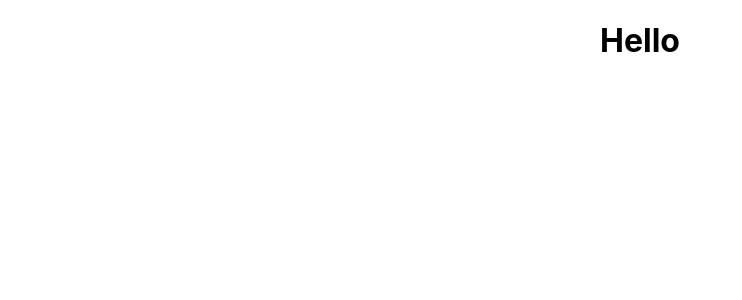
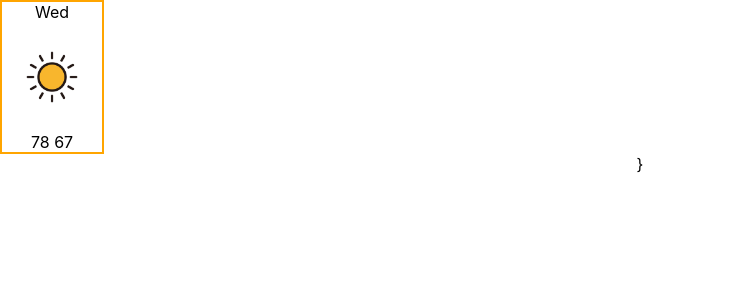
Before and after one commit to chloefullstack/weatherApp, a React (Create React App) app: page / in a window 1280 px wide. Shown: the top 300 px of the page, without its empty margins (0-742 px from the left). Built offline with nearby package versions, Linux system fonts and the light colour scheme.

Commit message:
add one weather

```diff
--- /dev/null
+++ b/src/Components/WeatherCard.css
@@ -0,0 +1,15 @@
+.card {
+    align-self: center;
+    border: 2px solid orange;
+    width: 100px;
+    height: 150px;
+    display: flex;
+    justify-content: center;
+    flex-direction: column;
+}
+
+img {
+    width: 80px;
+    height: 80px;
+    margin: auto;
+}
--- a/src/Components/WeatherCard.js
+++ b/src/Components/WeatherCard.js
@@ -1,13 +1,33 @@
 import React from 'react';
+import './WeatherCard.css';
+import sunny from '../images/sunny.png';
+class WeatherCard extends React.Component {
+    constructor(props) {
+        super(props)
+        this.state = {
+            day: 'Wed',
+            weather: 'sunny',
+            highest: 78,
+            lowest:67
+        }
+    }
+    render() {
+        // let { data } = this.state
+        return <div>
+            <div>
+                {/* {data.map((item, index) => ( */}
+                    <div className='card' >
+                        <div>{this.state.day}</div>
+                        <img src={sunny}></img>
+                        <div>{this.state.highest}  {this.state.lowest}</div>
+                    </div>
+                {/* )) */}
+                }
+            </div>
+        </div>
 
 
-class WeatherCard extends React.Component {
-    render() {
-        return (
-        <div >
-            <h1>Hello</h1>
-        </div>
-    );
+
     }
 
 }
```
